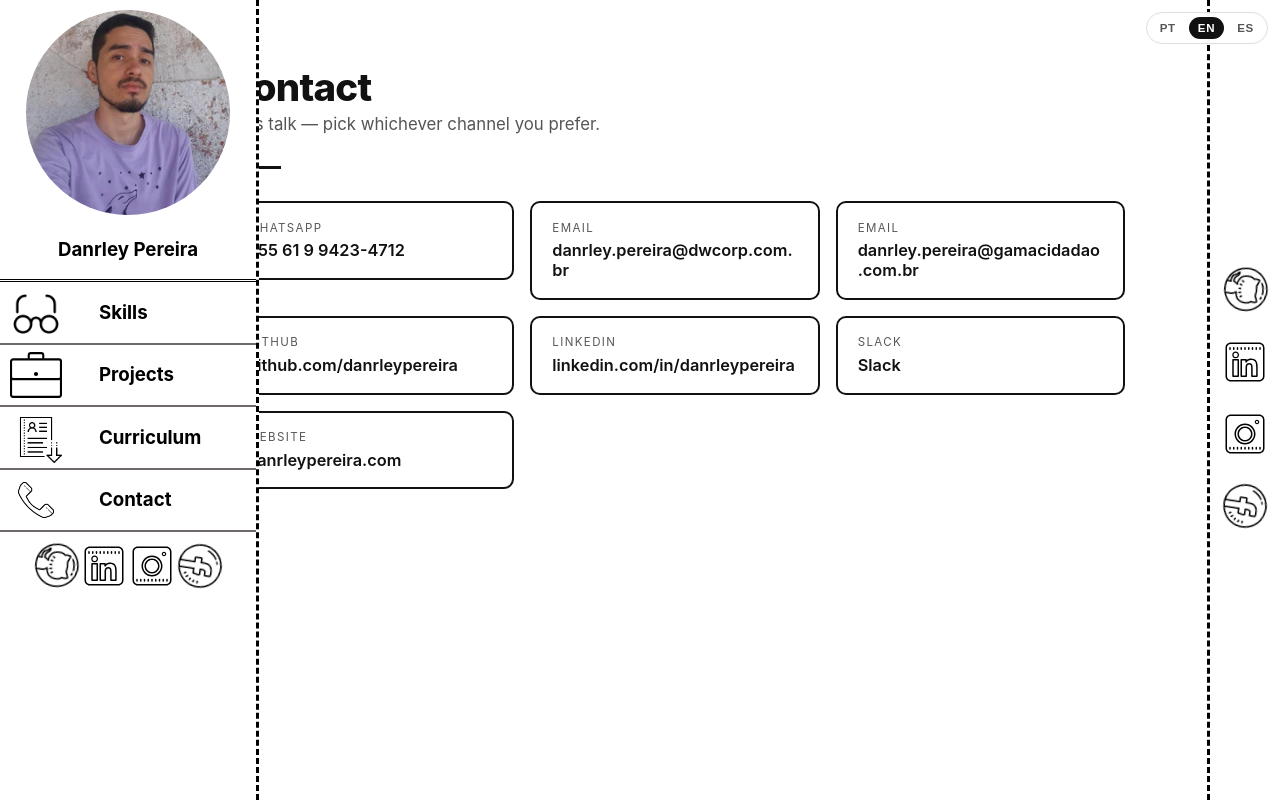
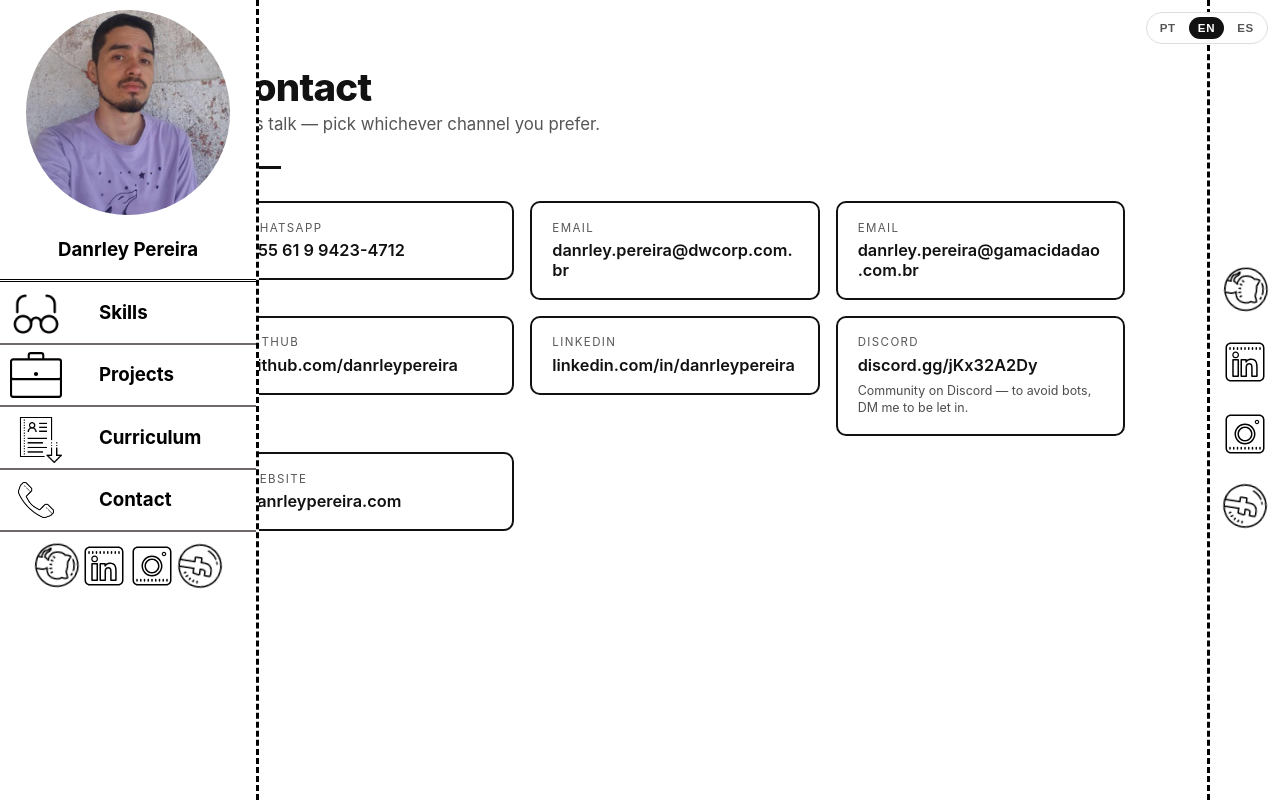
Before and after one commit to danrleypereira/dw-resume, a React (Create React App) app: page /contato in a window 1280 px wide. Built offline with nearby package versions, Linux system fonts and the light colour scheme.

Commit message:
Contato: Discord community (with anti-bot DM note) instead of Slack

```diff
--- a/src/locales/en/common.json
+++ b/src/locales/en/common.json
@@ -38,7 +38,8 @@
     "email": "Email",
     "github": "GitHub",
     "linkedin": "LinkedIn",
-    "slack": "Slack",
+    "discord": "Discord",
+    "discordNote": "Community on Discord — to avoid bots, DM me to be let in.",
     "website": "Website"
   },
   "lang": {
--- a/src/locales/es/common.json
+++ b/src/locales/es/common.json
@@ -38,7 +38,8 @@
     "email": "Correo",
     "github": "GitHub",
     "linkedin": "LinkedIn",
-    "slack": "Slack",
+    "discord": "Discord",
+    "discordNote": "Comunidad en Discord — para evitar bots, envíame un DM para unirte.",
     "website": "Sitio web"
   },
   "lang": {
--- a/src/locales/pt/common.json
+++ b/src/locales/pt/common.json
@@ -38,7 +38,8 @@
     "email": "E-mail",
     "github": "GitHub",
     "linkedin": "LinkedIn",
-    "slack": "Slack",
+    "discord": "Discord",
+    "discordNote": "Comunidade no Discord — para evitar bots, me mande uma DM para entrar.",
     "website": "Site"
   },
   "lang": {
--- a/src/pages/contact/Contact.tsx
+++ b/src/pages/contact/Contact.tsx
@@ -8,10 +8,8 @@ type ContactItem = {
   value: string;
   href: string;
   external?: boolean;
+  noteKey?: string;
 };
-
-// NOTE: Slack points to a placeholder — swap in the real invite/profile URL.
-const SLACK_URL = "https://join.slack.com/";
 
 const items: ContactItem[] = [
   {
@@ -43,10 +41,11 @@ const items: ContactItem[] = [
     external: true,
   },
   {
-    key: "slack",
-    value: "Slack",
-    href: SLACK_URL,
+    key: "discord",
+    value: "discord.gg/jKx32A2Dy",
+    href: "https://discord.gg/jKx32A2Dy",
     external: true,
+    noteKey: "contact.discordNote",
   },
   {
     key: "website",
@@ -76,6 +75,9 @@ export default function Contact() {
             >
               <span className="contact-label">{t(`contact.${item.key}`)}</span>
               <span className="contact-value">{item.value}</span>
+              {item.noteKey && (
+                <span className="contact-note">{t(item.noteKey)}</span>
+              )}
             </a>
           </li>
         ))}
--- a/src/pages/contact/contact.css
+++ b/src/pages/contact/contact.css
@@ -38,3 +38,11 @@
   font-weight: 600;
   word-break: break-word;
 }
+
+.contact-note {
+  font-size: 0.78rem;
+  font-weight: 400;
+  line-height: 1.35;
+  opacity: 0.75;
+  margin-top: 0.15rem;
+}
```
